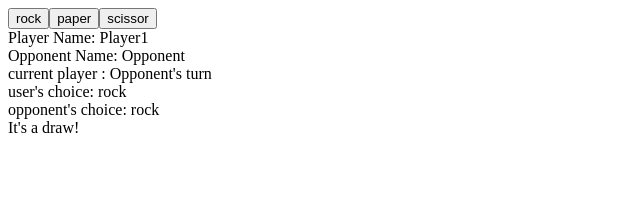
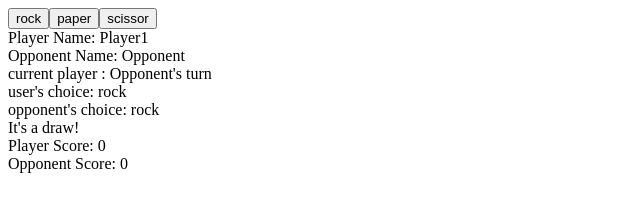
Before and after one commit to pareshgehlot/rps, a plain HTML site: page index.html in a window 1280 px wide. Both pictures are taken after a click on the button "rock". Shown: the whole page, without its empty margins (0-640 px from the left). Drawn offline with Linux system fonts and the light colour scheme.

Commit message:
1. added dom elements to display scores, 2. bound score data to dom elements

```diff
--- a/app.js
+++ b/app.js
@@ -6,6 +6,8 @@ let opponentChoiceDiv = document.querySelector("#opponentChoice");
 let displayTurnDiv = document.querySelector("#displayTurn");
 let playerNameDiv = document.querySelector("#playerName");
 let opponentNameDiv = document.querySelector("#opponentName");
+let playerScoreDiv = document.querySelector("#playerScore");
+let opponentScoreDiv = document.querySelector("#opponentScore");
 
 // available choices
 let choicesAvailable = ['rock', 'paper', 'scissor'];
@@ -42,8 +44,8 @@ let handleChoice = (e) => {
     displayTurnDiv.innerHTML = `current player : ${currentPlayer}'s turn`;
 
     getResult(userChoice, opponentChoice);
-    console.log(`Player Score: ${playerScore}`);
-    console.log(`Opponent Score: ${opponentScore}`);
+    playerScoreDiv.innerHTML = `Player Score: ${playerScore}`;
+    opponentScoreDiv.innerHTML = `Opponent Score: ${opponentScore}`;
 }
 
 // get choice of opponent by randomly selecting from available choices
--- a/index.html
+++ b/index.html
@@ -19,6 +19,9 @@
 
     <div id="result"></div>
 
+    <div id="playerScore"></div>
+    <div id="opponentScore"></div>
+
     <script src="app.js"></script>
 </body>
 </html>
```
